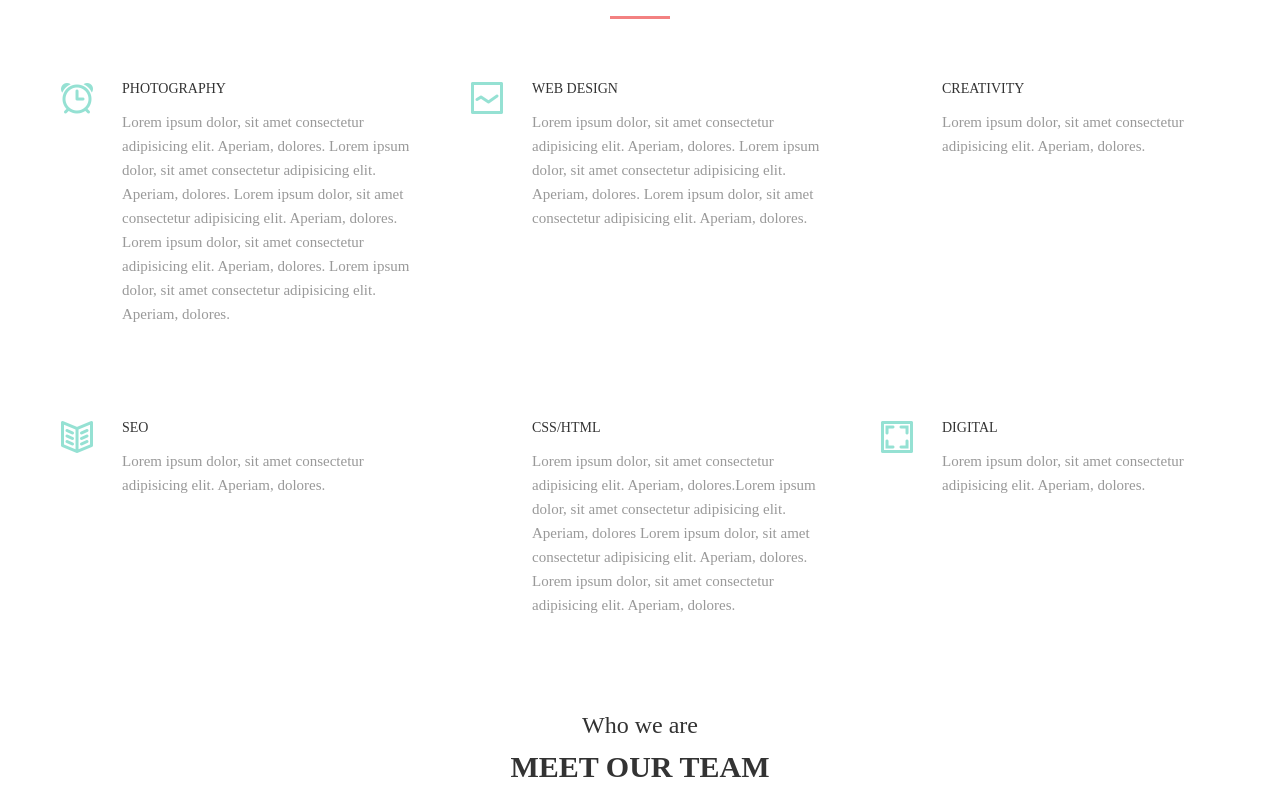
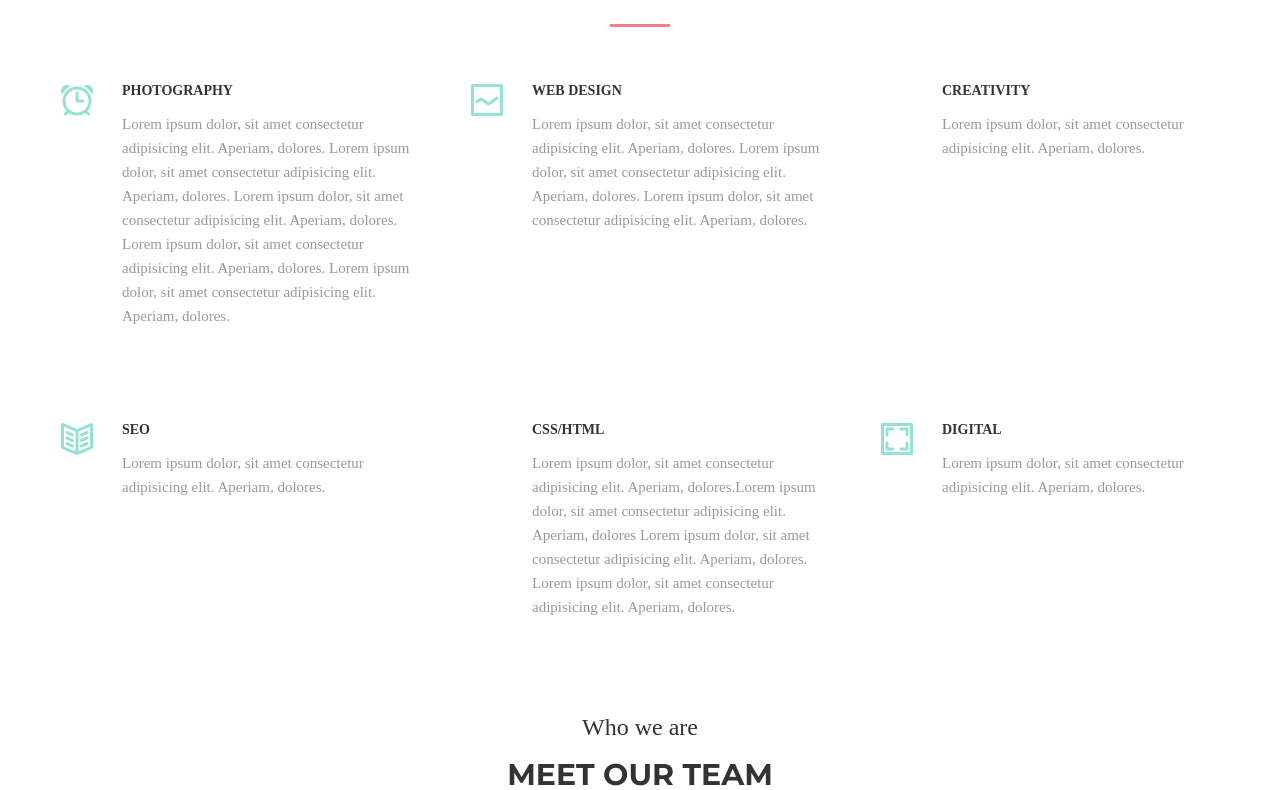
Before and after one commit to BipRaider/goit-fe-course, a plain HTML site: page module-06/index.htm in a window 1280 px wide. Shown: the part 277-1067 px from the top of the page. Drawn offline with Linux system fonts and the light colour scheme.

Commit message:
fixed errors

```diff
--- a/module-06/css/styles.css
+++ b/module-06/css/styles.css
@@ -19,7 +19,7 @@ p
     --color_p:rgb(153, 153, 153);
     --color_email:rgb(204, 204, 204);
 
-    --ffmb:  "Montserrat";/*"Montserrat Bold" должен быть такой , ток чегото он у меня не фурычит */
+    --ffmb:  "Montserrat";
     --ffmr:  "Montserrat Regular";
     --ffks:  "Kaushan Script Regular";
     --ffrr:  "Roboto Regular";
@@ -71,18 +71,21 @@ body{
     background-color: rgb(255, 255, 255);
 }
                                                             /*header*/
+header{
+    min-height: 180px;
+}
 .nav-bar{
     display: flex;
     align-items: flex-end; /* отцентрировалаи по второстепеной оси*/
     justify-content:space-between; /*растянули по сторона*/
     min-height: 53px;
-    margin-bottom: 126px;
 }
+
 
 .logo-mogo{
     display: block;
     font-size: var(--fs30);
-    font-family: var(--ffmb , --ffss);
+    font-family: var(--ffmb );
     color:var(--color_main);
     line-height: var(--lh16);
     font-weight: bold;
@@ -127,19 +130,21 @@ body{
 /*Heading  названия оглавлений*/
 .headings{
 display: flex;
-flex-direction:	column;/* изменили главную ось*/
-align-items: center; /* отцентрировалаи*/
-justify-content: space-between; /**/
-min-height: 77px;
-margin-bottom: 102px;
+justify-content:	center;
+min-height: 180px;
 }
 .headings h2{
+    display: flex;
+    flex-flow: column wrap;
+    align-items: center;
+    align-content:	center;
     font-size: var(--fs30);
     font-family: var(--ffmb, --ffss);
     color: var(--color_h2p);
     font-weight: bold;
     text-transform: uppercase;
     line-height: var(--lh12);
+
 }
 
 .headings h2::after{
@@ -151,14 +156,16 @@ margin-bottom: 102px;
     height: var(--w);
     background-color:var(--color_hover);
 }
-.headings p{
+.headings span{
+    text-transform: lowercase;
+    font-weight: 400;
     font-size: var(--fs24);
     line-height: var(--lh12);
     font-family: var(--ffks, --ffss);
     color: var(--color_h2p);
-
+    margin-bottom: 16px;
 }
-.headings p::first-letter{
+.headings span::first-letter{
     text-transform: uppercase;
 }
 
@@ -182,7 +189,7 @@ margin-bottom: 102px;
     min-height: 70px;
     margin-bottom: 94px;
 }
-.box a{
+.box h3{
     display: block;
     margin-left: 82px;
     font-size: var(--fs14);
@@ -191,11 +198,6 @@ margin-bottom: 102px;
     text-transform: uppercase;
     line-height: var(--lh12);
     margin-bottom: 12px;
-
-}
-.box a:hover{
-    transition: color var(--hover_time) linear 0ms;
-    color: var(--color_hover);
 }
 
 .box p{
@@ -255,25 +257,29 @@ margin-bottom: 102px;
     display: flex;
     position: relative;
     justify-content: space-between;
+    align-items:	flex-start;
     min-height: 625px;
+
 }
-figure{
+
+.list-team li{
     display: flex;
     flex-flow: column wrap;
     justify-content:	center;
     align-items:	center;
-}
-.list-team li{
     min-height: var(--h_img);
     background:linear-gradient(to bottom ,var(--color_main) 470px, #fff 0);
 }
+
 .wrapper-meet{
     margin-bottom: 30px;
+    transition:transform  var(--hover_time) linear 0ms; /* Получаеться это можно и указывать в класе не обезательно в hover*/
 }
+
 .wrapper-meet:hover{
-    transition:transform  var(--hover_time) linear 0ms;
     transform: translate(-10px , -10px);
 }
+
 .list-team img{
     display: block;
     position: absolute;
@@ -352,7 +358,6 @@ figcaption{
     color: var(--color_p);
     font-style: italic;
     line-height: var(--lh16);
-    margin-bottom: 76px;
 }
 .list-team-city::first-letter{
     text-transform: uppercase;
--- a/module-06/index.htm
+++ b/module-06/index.htm
@@ -6,6 +6,9 @@
     <meta http-equiv="X-UA-Compatible" content="ie=edge">
     <link rel="stylesheet" href="css/normalize.css">
     <link rel="stylesheet" href="css/styles.css">
+    <link href="https://fonts.googleapis.com/css?family=Montserrat:400,700&display=swap" rel="stylesheet">
+
+
     <title>Module 6</title>
 </head>
 <body>
@@ -26,15 +29,14 @@
     <main >
     <section class="amazing">
         <article class="headings">
-            <p>we work with</p>
-            <h2>amazing sevices</h2>
+            <h2><span>we work with</span>amazing sevices</h2>
         </article>
 
 
         <article>
             <ul class="content-amazing">
                 <li class="box icon-pho">
-                    <a href="#">photography</a>
+                    <h3 href="#">photography</h3>
                     <p>Lorem ipsum dolor, sit amet consectetur adipisicing elit. Aperiam, dolores.
                         Lorem ipsum dolor, sit amet consectetur adipisicing elit. Aperiam, dolores.
                         Lorem ipsum dolor, sit amet consectetur adipisicing elit. Aperiam, dolores.
@@ -43,29 +45,29 @@
                     </p>
                 </li>
                 <li class="box icon-web">
-                    <a href="#">web design</a>
+                    <h3 href="#">web design</h3>
                     <p>Lorem ipsum dolor, sit amet consectetur adipisicing elit. Aperiam, dolores.
                         Lorem ipsum dolor, sit amet consectetur adipisicing elit. Aperiam, dolores.
                         Lorem ipsum dolor, sit amet consectetur adipisicing elit. Aperiam, dolores.
                     </p>
                 </li>
                 <li class="box icon-cre">
-                    <a href="#">creativity</a>
+                    <h3 href="#">creativity</h3>
                     <p>Lorem ipsum dolor, sit amet consectetur adipisicing elit. Aperiam, dolores.</p>
                 </li>
                 <li class="box icon-seo">
-                    <a href="">seo</a>
+                    <h3 href="">seo</h3>
                     <p>Lorem ipsum dolor, sit amet consectetur adipisicing elit. Aperiam, dolores.</p>
                 </li>
                 <li class="box icon-ch">
-                    <a href="#">css/html</a>
+                    <h3 href="#">css/html</h3>
                     <p>Lorem ipsum dolor, sit amet consectetur adipisicing elit. Aperiam, dolores.Lorem ipsum dolor, sit amet consectetur adipisicing elit. Aperiam, dolores
                         Lorem ipsum dolor, sit amet consectetur adipisicing elit. Aperiam, dolores.
                         Lorem ipsum dolor, sit amet consectetur adipisicing elit. Aperiam, dolores.
                     </p>
                 </li>
                 <li class="box icon-dig">
-                    <a href="">digital</a>
+                    <h3 href="">digital</h3>
                     <p>Lorem ipsum dolor, sit amet consectetur adipisicing elit. Aperiam, dolores.</p>
                 </li>
             </ul>
@@ -74,10 +76,7 @@
 
    <section class="meet">
         <div class="headings">
-            <p>who we are</p>
-            <h2>meet our team</h2>
-
-
+            <h2><span>who we are</span>meet our team</h2>
         </div>
 
             <p class="about-ous" >Lorem ipsum dolor sit amet consectetur adipisicing elit. Numquam commodi ut
@@ -89,7 +88,6 @@
         <div class="list-meet">
             <ul class="list-team">
                 <li>
-                    <figure>
                     <div class="wrapper-meet">
                         <img src="img/Matthew.png" alt="Matthew Dix">
                         <div class="soc_link">
@@ -99,15 +97,10 @@
                             <a class="icon-t" href="#"></a>
                         </div>
                     </div>
-                        <figcaption>
                         <p class="list-team-figcaption">Matthew Dix</p>
                         <p class="list-team-city">Graphi Desing</p>
-                        </figcaption>
-                    </figure>
-
                 </li>
                 <li>
-                    <figure>
                     <div class="wrapper-meet">
                         <img class="teem-img" src="img/Christopher.png" alt="Christopher Campbell">
                         <div class="soc_link">
@@ -117,14 +110,10 @@
                             <a class="icon-t" href="#"></a>
                         </div>
                     </div>
-                        <figcaption>
                         <p class="list-team-figcaption">Christopher Campbell</p>
                         <p class="list-team-city">Brandig/UX desing</p>
-                        </figcaption>
-                </figure>
                 </li>
                 <li>
-                    <figure >
                     <div class="wrapper-meet">
                         <img src="img/Michael.png" alt="Michael Fertig">
                         <div class="soc_link">
@@ -134,11 +123,8 @@
                             <a class="icon-t" href="#"></a>
                         </div>
                     </div>
-                        <figcaption >
                         <p class="list-team-figcaption">Michael Fertig</p>
                         <p class="list-team-city">developer</p>
-                        </figcaption>
-                    </figure>
                 </li>
             </ul>
         </div>
```
Lines whose indentation alone changed are shown as unchanged.
